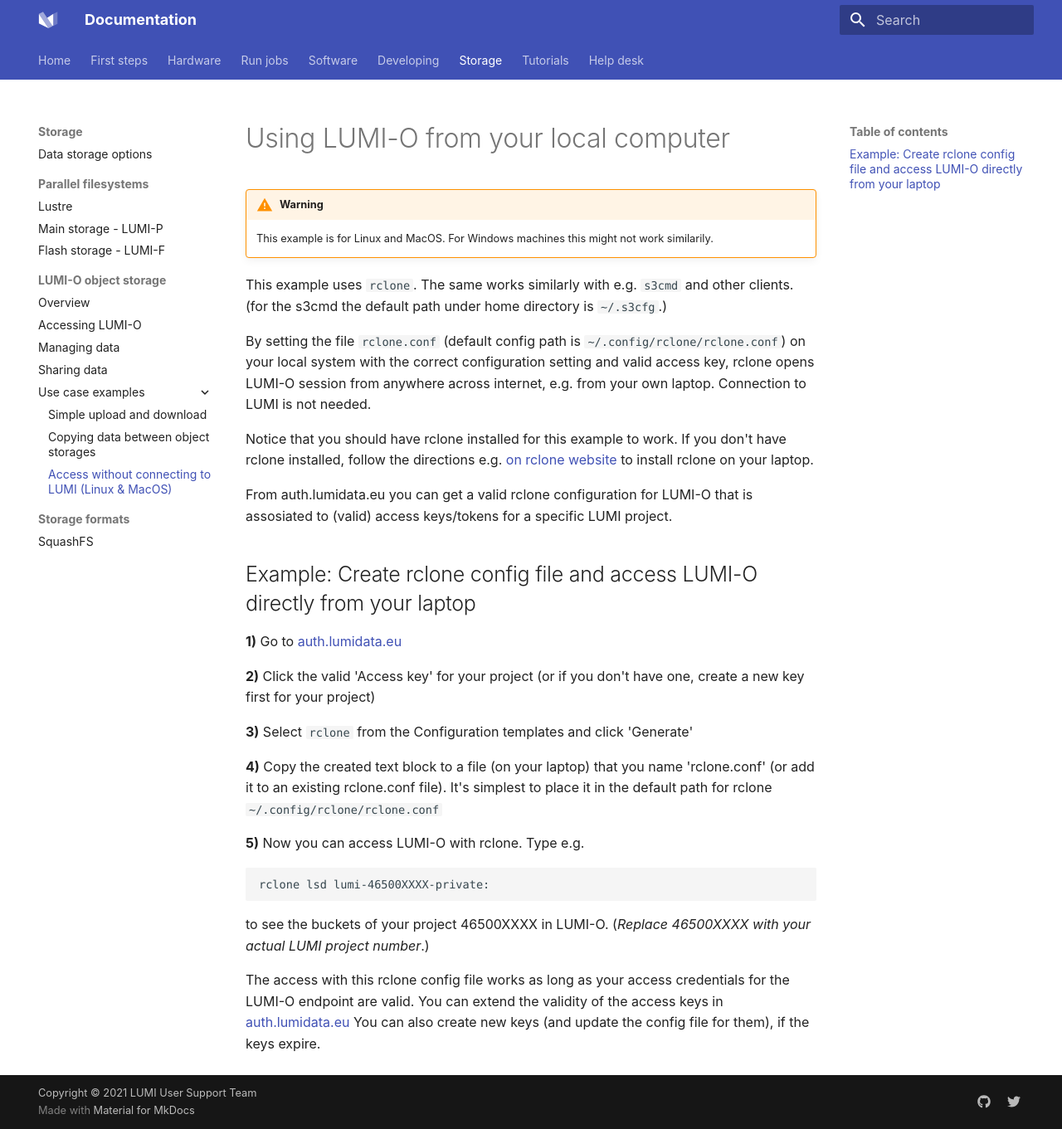
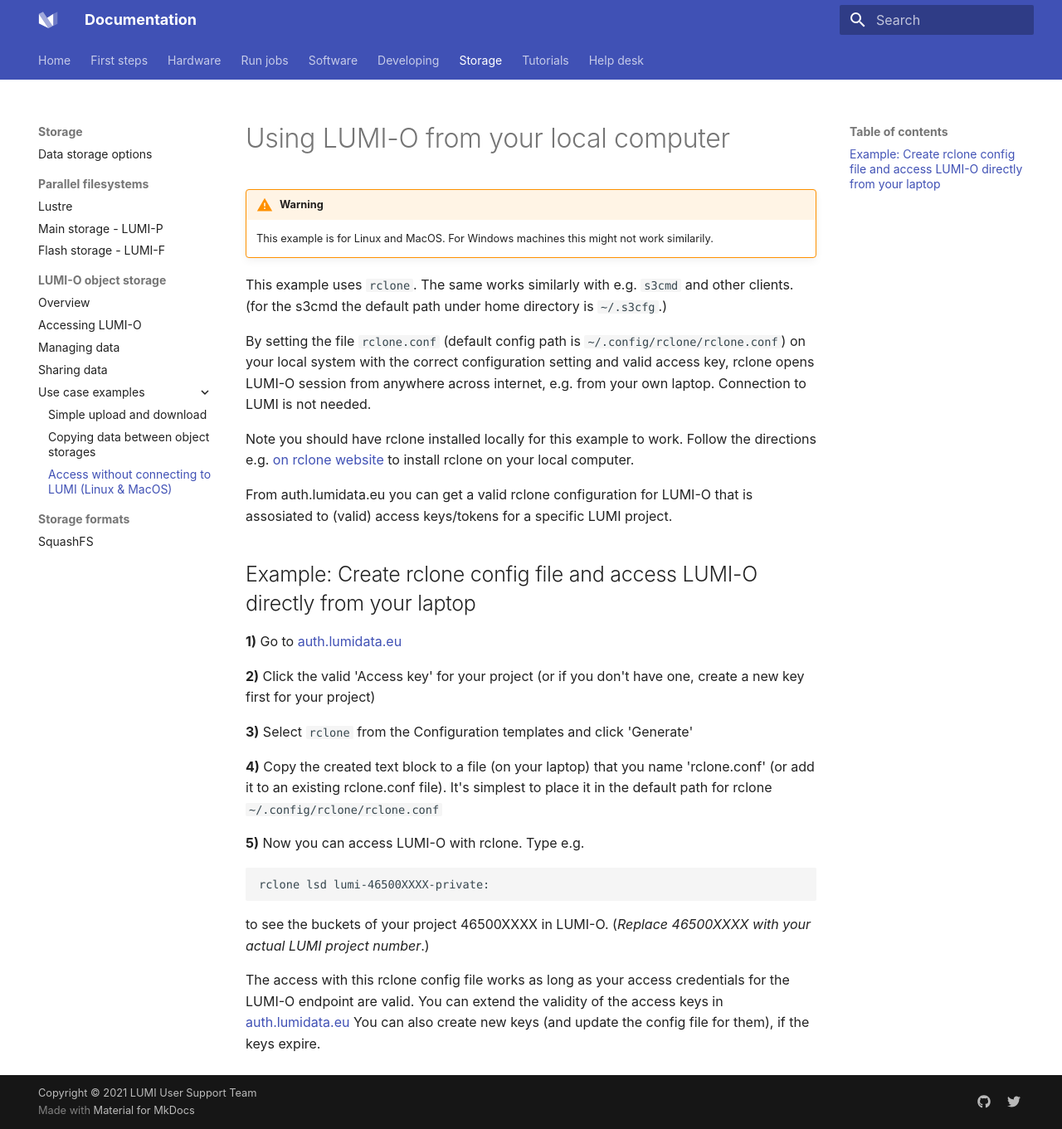
Before and after one commit to Lumi-supercomputer/lumi-userguide, an MkDocs documentation site: the page built from docs/storage/lumio/connect-local.md, in a window 1280 px wide and 1361 px high. Shown: the whole window at 83% size. Built offline with MkDocs 1.6.1 and Material for MkDocs 9.7.7, drawn with Linux system fonts in a browser that asks for light colours.

Commit message:
Update docs/storage/lumio/connect-local.md
Note that you should have rclone installed locally for this example to work. Follow the directions e.g. [on rclone website](https://rclone.org/install/) to install rclone on your local computer.

Co-authored-by: Maciej Szpindler <56594900+mszpindler@users.noreply.github.com>

```diff
--- a/docs/storage/lumio/connect-local.md
+++ b/docs/storage/lumio/connect-local.md
@@ -9,7 +9,7 @@
 
 By setting the file `rclone.conf` (default config path is `~/.config/rclone/rclone.conf`) on your local system with the correct configuration setting and valid access key, rclone opens LUMI-O session from anywhere across internet, e.g. from your own laptop. Connection to LUMI is not needed.
 
-Notice that you should have rclone installed for this example to work. If you don't have rclone installed, follow the directions e.g. [on rclone website](https://rclone.org/install/) to install rclone on your laptop.
+Note you should have rclone installed locally for this example to work. Follow the directions e.g. [on rclone website](https://rclone.org/install/) to install rclone on your local computer.
 
 From auth.lumidata.eu you can get a valid rclone configuration for LUMI-O that is assosiated to (valid) access keys/tokens for a specific LUMI project.
 
```
